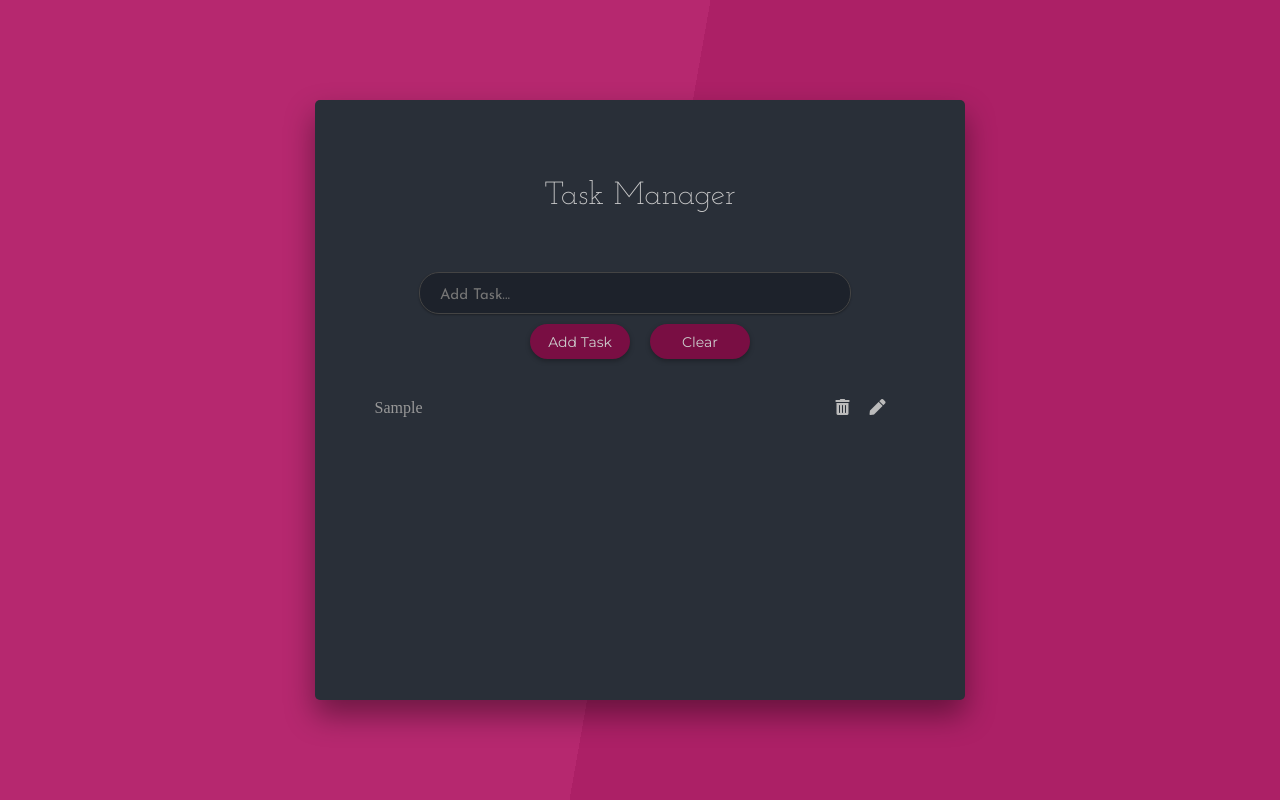
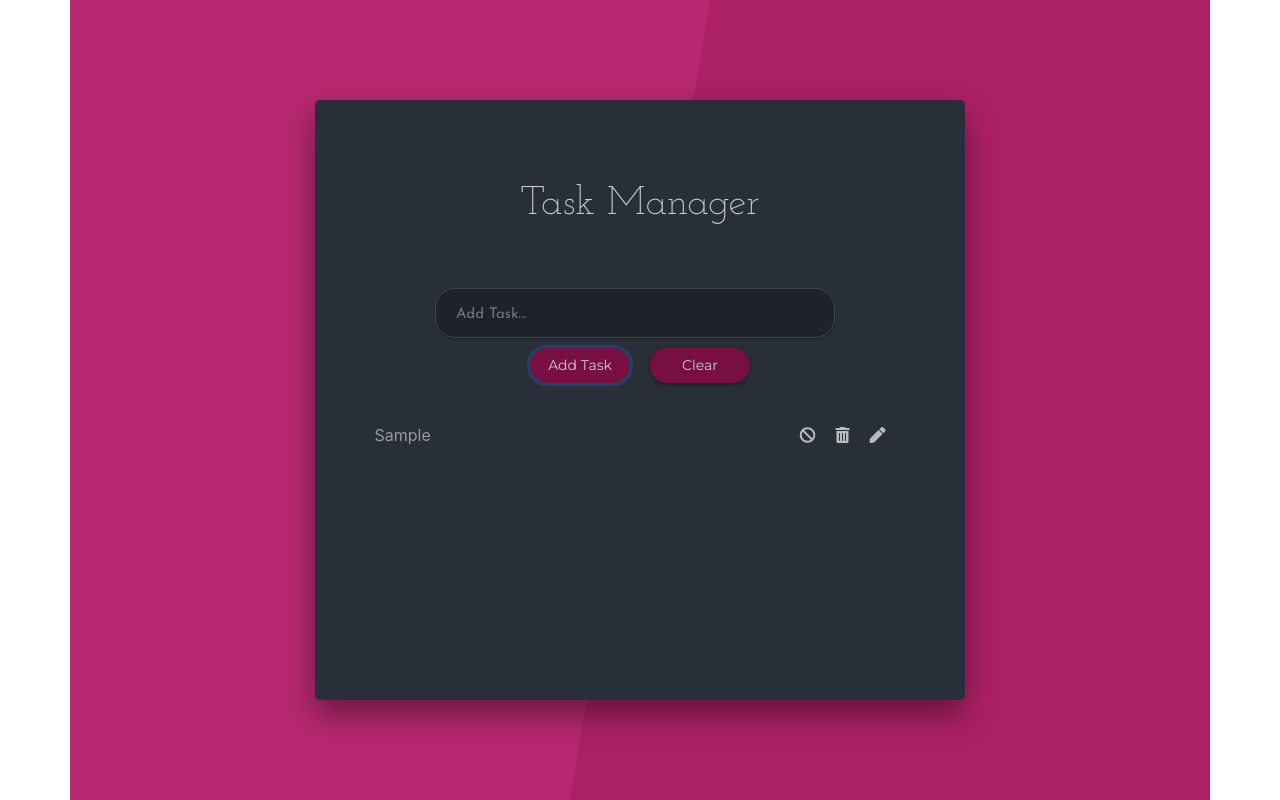
Before and after one commit to sunilsp77/TaskManager, a React (Create React App) app: page / in a window 1280 px wide. Both pictures are taken after typing "Sample" into the empty fields and a click on the button "Add Task". Built offline with nearby package versions, Linux system fonts and the light colour scheme.

Commit message:
Added task block functionality

```diff
--- a/package.json
+++ b/package.json
@@ -8,8 +8,10 @@
   ],
   "main": "src/index.js",
   "dependencies": {
+    "bootstrap": "^4.4.1",
     "express": "^4.17.1",
     "express-favicon": "^2.0.1",
+    "firebase": "^7.14.2",
     "path": "^0.12.7",
     "react": "16.12.0",
     "react-dom": "16.12.0",
--- a/src/Components/Task.js
+++ b/src/Components/Task.js
@@ -2,11 +2,22 @@ import React, { useContext } from "react";
 import { TaskListContext } from "../Context/TaskListContext";
 
 const Task = ({ task }) => {
-  const { removeTask, findItem } = useContext(TaskListContext);
+  const { removeTask, findItem, toggleBlock } = useContext(TaskListContext);
+  const styleBlocked = task.blocked
+    ? { backgroundColor: "Orange", color: "black" }
+    : null;
   return (
     <li className="list-item">
-      <span className="task-title">{task.title}</span>
+      <span className="task-title" style={styleBlocked}>
+        {task.title}
+      </span>
       <div>
+        <button
+          className="btn-ban task-btn"
+          onClick={() => toggleBlock(task.id)}
+        >
+          <i className="fa fa-ban" aria-hidden="true"></i>
+        </button>
         <button
           onClick={() => removeTask(task.id)}
           className="btn-delete task-btn"
--- a/src/Context/TaskListContext.js
+++ b/src/Context/TaskListContext.js
@@ -3,7 +3,7 @@ import { v4 as uuidv4 } from "uuid";
 
 export const TaskListContext = createContext();
 
-const TaskListContextProvider = props => {
+const TaskListContextProvider = (props) => {
   const initialState = JSON.parse(localStorage.getItem("tasks")) || [];
   const [tasks, setTasks] = useState(initialState);
 
@@ -13,25 +13,38 @@ const TaskListContextProvider = props => {
     localStorage.setItem("tasks", JSON.stringify(tasks));
   }, [tasks]);
 
-  const addTask = title => {
-    setTasks([...tasks, { title, id: uuidv4() }]);
+  const addTask = (title) => {
+    setTasks([...tasks, { title, id: uuidv4(), blocked: false }]);
   };
 
-  const removeTask = id => {
-    setTasks(tasks.filter(task => task.id !== id));
+  const removeTask = (id) => {
+    setTasks(tasks.filter((task) => task.id !== id));
+  };
+
+  const toggleBlock = (id) => {
+    const taskToToggle = tasks.find((task) => task.id === id);
+    taskToToggle.blocked = !taskToToggle.blocked;
+
+    const newTasks = tasks.map((task) =>
+      task.id === id ? taskToToggle : task
+    );
+
+    setTasks(newTasks);
   };
 
   const clearList = () => {
     setTasks([]);
   };
 
-  const findItem = id => {
-    const item = tasks.find(task => task.id === id);
+  const findItem = (id) => {
+    const item = tasks.find((task) => task.id === id);
     setEditItem(item);
   };
 
   const editTask = (title, id) => {
-    const newTasks = tasks.map(task => (task.id === id ? { title, id } : task));
+    const newTasks = tasks.map((task) =>
+      task.id === id ? { title, id } : task
+    );
 
     setTasks(newTasks);
     setEditItem(null);
@@ -46,7 +59,8 @@ const TaskListContextProvider = props => {
         clearList,
         findItem,
         editTask,
-        editItem
+        editItem,
+        toggleBlock,
       }}
     >
       {props.children}
--- a/src/index.js
+++ b/src/index.js
@@ -1,6 +1,6 @@
 import React from "react";
 import ReactDOM from "react-dom";
-
+import "bootstrap/dist/css/bootstrap.min.css";
 import App from "./App";
 
 const rootElement = document.getElementById("root");
--- a/src/styles.css
+++ b/src/styles.css
@@ -131,7 +131,7 @@
 }
 
 .task-title {
-  width: 450px;
+  width: 400px;
   word-break: break-word;
 }
 
@@ -147,6 +147,11 @@
   margin-right: 20px;
 }
 
+.btn-ban i {
+  font-size: 16px;
+  color: #bbb;
+  margin-right: 20px;
+}
 .clear-btn {
   width: 100px;
   height: 35px;
```
Also changed, not shown: 1 other file (tests, documents, lock files or other folders).
